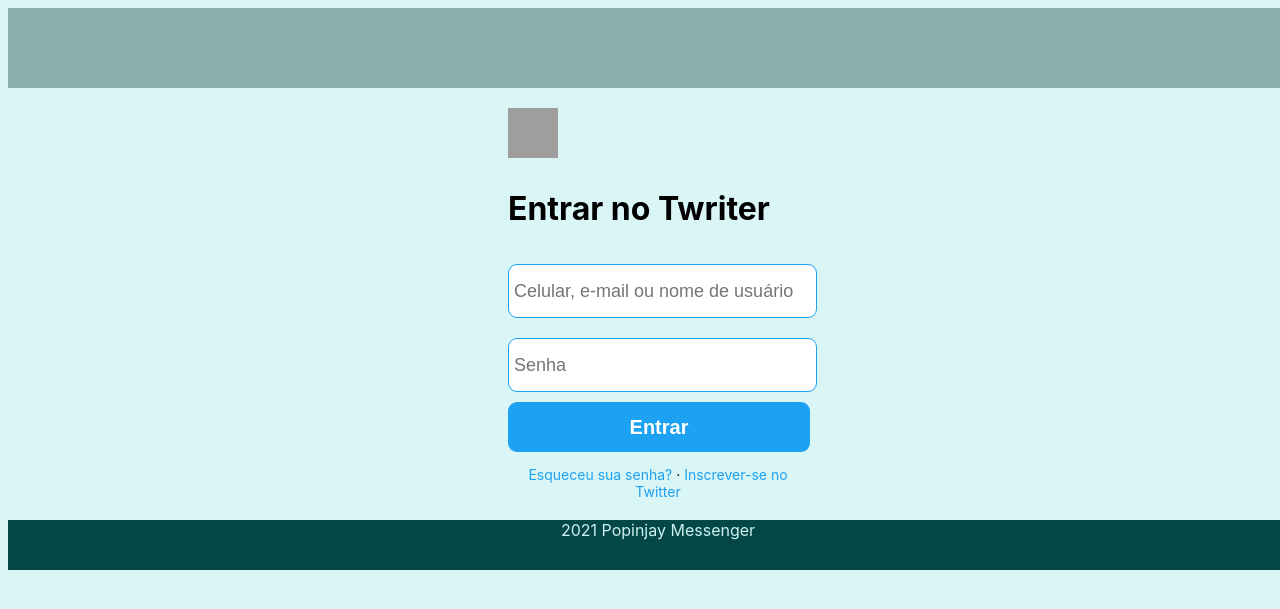
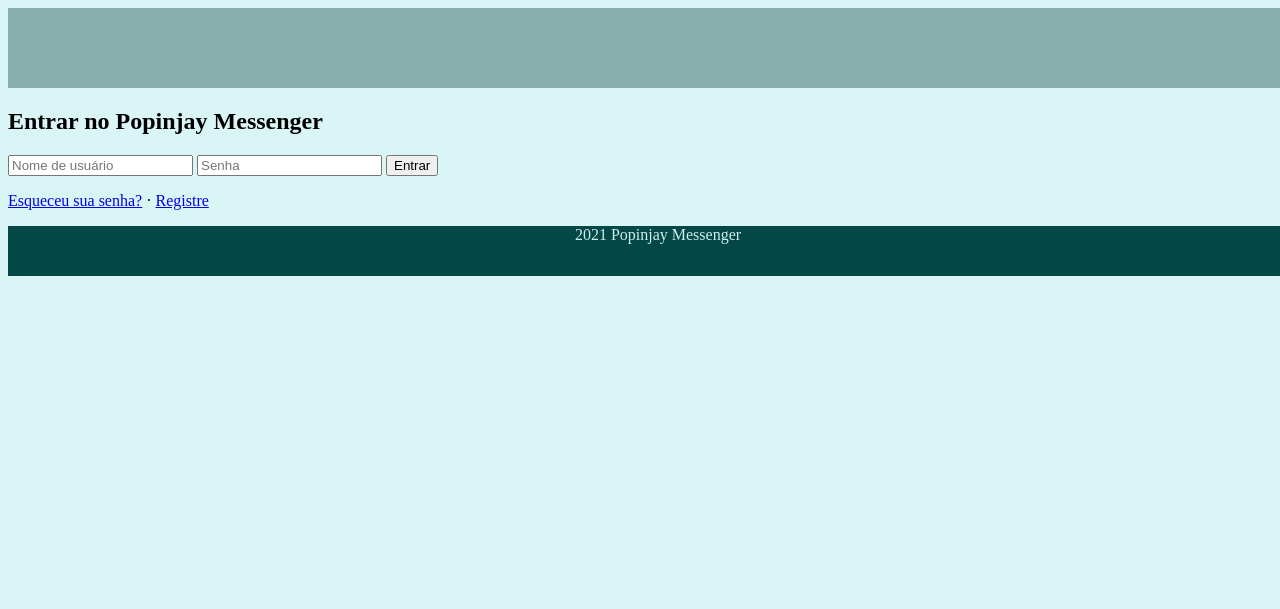
Before and after one commit to olamundoph/popinjay-messenger, a PHP site: page /login.php in a window 1280 px wide. Shown: the top 609 px of the page. Run offline with PHP 8.4, Linux system fonts and the light colour scheme; grey boxes are pictures that could not be loaded.

Commit message:
login e mensagem
bem beta

```diff
--- a/login.php
+++ b/login.php
@@ -1,139 +1,39 @@
-<!DOCTYPE html>
-<html lang="pt-br">
-<head>
-    <meta charset="UTF-8">
-    <meta http-equiv="X-UA-Compatible" content="IE=edge">
-    <meta name="viewport" content="width=device-width, initial-scale=1.0">
-	<link rel="shortcut icon" href="favicon.png">
+<?php include "header.php"; ?>
 
-    <title> Entrar no Popinjay Messenger </title>
-    <style>
-body {
-	font-family: BlinkMacSystemFont, "Segoe UI", Roboto, Helvetica, Arial, sans-serif;
-	}
-#container-login{
-	margin: 20px auto;
-	width:300px;
-}
-#logo {
-	width: 50px;
-	height: 50px;
-}
-h2 {
-	font-size: 32px;
-}
-.box-login {
-  position: relative;
-}
-.field-login {
-	width: 100%;
-	height: 50px;
-	border: 1px solid rgba(29,161,242,1.00);
-	border-radius: 9px;
-	margin: 10px 0;
-	font-size: 18px;
-	padding-left: 5px;
-	position: relative;
-  	z-index: 1;
-}
-.field-login:focus::placeholder {
-	color: transparent;
-}
-.label-login {
-  margin: 10px 0;
-  padding-left: 5px;
-  width: 100%;
-  position: absolute;
-  color: rgba(29,161,242,1.00);
-  font-size: 18px;
-  top: 0; bottom: 0; left: 0; right: 0;
-  transition: 0.5s;
-}
-
-.field-login:focus + .label-login{
-  font-size: 10px;
-  z-index: 1;
-  transition: 0.7s;
-}
-#submit-login{
-	width: 302px;
-	height: 50px;
-	font-size: 20px;
-	background: rgba(29,161,242,1.00);
-	color: #FFFFFF;
-	text-align: center;
-	border: none;
-	border-radius: 9px;
-	font-weight: bold;
-}
-p {
-	text-align: center;
-	font-size: 14px;
-}
-p a {
-	color: rgba(29,161,242,1.00);
-	text-decoration: none;
-}
-p a:hover {
-	text-decoration: underline;
-}
-	</style>
-</head>
-<body>
-<?php include "register.php"; ?>
-<div id="container-login">
-<img src="img/logo.png" id="logo">
-<h2> Entrar no Twriter </h2>
-<form method="post" action="login.php">
-<div class="box-login">
-<input type="text" name="username" placeholder="Celular, e-mail ou nome de usuário" class="field-login" required />
-<label for="username" class="label-login">Celular, e-mail ou nome de usuário</label>
-</div>
-<div class="box-login">
-<input type="password" name="password" placeholder="Senha" class="field-login" required />
-<label for="password" class="label-login">Senha</label>
-</div>
-<input type="submit" value="Entrar" id="submit-login" />
+<h2> Entrar no Popinjay Messenger </h2>
+<form method="post">
+<input type="text" name="username" placeholder="Nome de usuário" class="field-login" required >
+<input type="password" name="password" placeholder="Senha" class="field-login" required >
+<input type="submit" value="Entrar" id="submit-login" >
 </form>
 <p>
 <a href="#">Esqueceu sua senha?</a> ·
-<a href="register.php"><a href="#ex1" rel="modal:open">Inscrever-se no Twitter</a>
+<a href="register.php"> Registre </a>
 
 	<?php
 	include "connect.php";
+
 	if(isset($_POST['username'],$_POST['password'])){
-		session_start();
 		$username=$_POST['username'];
 		$password=md5(md5($_POST['password']."#?*&#"));;
 		$check=mysqli_query($connect, "SELECT * FROM tb_users WHERE username ='$username' AND password ='$password'");
-
 		if(mysqli_num_rows($check) > 0 ) {
-
+				session_start();
                 $data=mysqli_fetch_array($check);
                 $id_user=$data['id_users'];
-                $name=$data['name'];
-				$activated=$data['activated'];
+				$_SESSION['id-user']=$id_user;
 
-					if($activated==="activated"){
-						$_SESSION['id-user']=$id_user;
-						$_SESSION['name']=$name;
-						$_SESSION['user-checked']=$username;
-						$_SESSION['password-checked']=$password;
-						header('Location: index.php');
-					}
-					elseif($activated==="disabled"){
-						echo "desativado";
-					}
+				header("Location: home.php");
 		}
 		else {
-            unset ($_SESSION['id-user']);
-            unset ($_SESSION['name']);
-			unset ($_SESSION['user-checked']);
-			unset ($_SESSION['password-checked']);
-			echo "Incorrect username or password";
+				unset ($_SESSION['id-user']);
+				unset ($_SESSION['name']);
+				unset ($_SESSION['user-checked']);
+				unset ($_SESSION['password-checked']);
+				echo "Usuário ou senha incorretos";
 		}
 	}
-	echo (isset($_GET['status']) and ($_GET['status']=='cadastrado')) ?  "Usuário cadastrado. Faça o login!" : "";
+
 	mysqli_close($connect);
 	?>
 </p>
--- a/logout.php
+++ b/logout.php
@@ -4,5 +4,5 @@ session_start();
 	unset ($_SESSION['name']);
 	unset($_SESSION['user-checked']);
 	unset($_SESSION['password-checked']);
-	header('location: login');
+	header('location: login.php');
 ?>
--- a/register.php
+++ b/register.php
@@ -1,8 +1,18 @@
 <?php
 include "header.php";
+?>
 
+<form method="post">
+<input type="text" name="username" placeholder="Nome de usuário"required />
+<input type="text" name="name" placeholder="Nome" required />
+<input type="password" name="password" placeholder="Senha" required />
+<input type="password" name="r-password" placeholder="Repita a senha"required >
+<input type="submit" value="Inscreva-se" >
+</form>
+
+<?php
     include "connect.php";
-    if(isset($_POST['username'],$_POST['name'],$_POST['password'])){
+    if(isset($_POST['username'], $_POST['name'], $_POST['password'])){
     $a=$_POST['username'];
     $b=$_POST['name'];
     $c=md5(md5($_POST['password']."#?*&#"));
@@ -13,11 +23,11 @@ include "header.php";
         }
         else {
             if($c==$d){
-            $register="INSERT INTO tb_users VALUES (NULL,'$a', '$b', '$c', '$avatar','','','','', NOW(),'activated')";
+            $register="INSERT INTO tb_users VALUES (NULL,'$a', '$b', '$c', '$avatar', '', '', '', '', NOW() )";
             $result=mysqli_query($connect, $register);
-                if ($result) {
-                header("Location: login.php?status=cadastrado");
-                }
+                    if ($result) {
+                    header("Location: login.php");
+                    }
                 }
                 else {
                     echo "Senhas não coincidem";
--- a/session.php
+++ b/session.php
@@ -3,12 +3,12 @@ if (!isset($_SESSION)) {
 	session_start();
 }
 
-if((!isset($_SESSION['user-checked']) === TRUE ) and (!isset($_SESSION['password-checked']) === TRUE)) {
+if(!isset($_SESSION['id-user']) === TRUE ) {
 	unset ($_SESSION['id-user']);
 	unset ($_SESSION['name']);
 	unset($_SESSION['user-checked']);
 	unset($_SESSION['password-checked']);
-	header('Location: login');
+	header('Location: login.php');
 }
 
 ?>
```
Also changed, not shown: sql/tb_users.sql (added, +74 -0 lines), status.php (deleted, +0 -77 lines), talk.php (+40 -2 lines).
